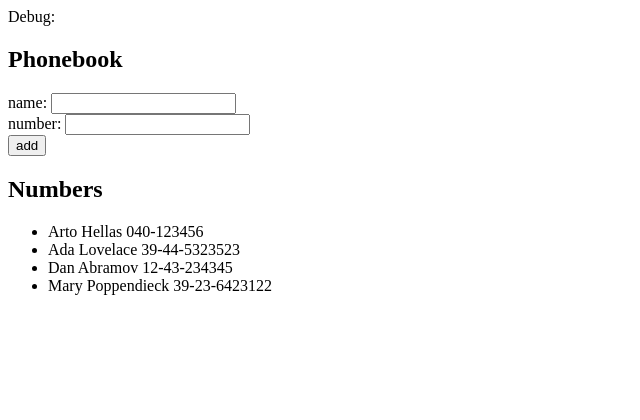
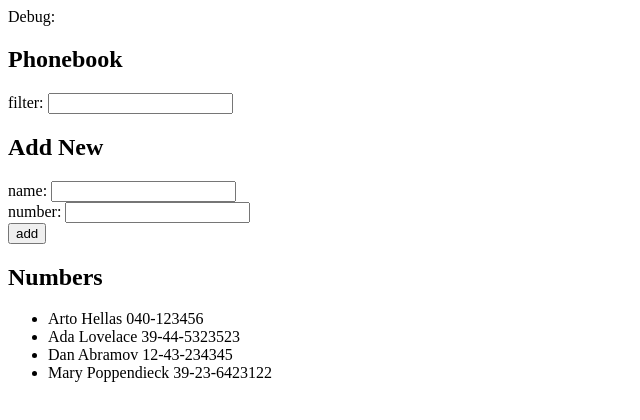
Before and after one commit to ViniciusPeixotoDanelluci/Submissions-FullstackOpen, a React (Vite) app in the folder part2/phonebook/: page / in a window 1280 px wide. Shown: the top 420 px of the page, without its empty margins (0-640 px from the left). Built offline with nearby package versions, Linux system fonts and the light colour scheme.

Commit message:
exercise 2.9
done

```diff
--- a/part2/phonebook/src/App.jsx
+++ b/part2/phonebook/src/App.jsx
@@ -10,6 +10,8 @@ const App = () => {
 console.log(persons[0].number)
   const [newPerson, setNewPerson] = useState('')
   const [newNumber, setNewNumber] = useState('')
+  const [showPerson, setShowPerson] = useState(true)
+  const [filterPerson, setFilterPerson] = useState('')
 
   const addPerson = (event) => {
     event.preventDefault()
@@ -35,11 +37,34 @@ console.log(persons[0].number)
   const handleNumberUpdate = (event) => {
     setNewNumber(event.target.value)
   }
+  const personsToShow = filterPerson
+    ? persons.filter(p => p.name.toLowerCase().includes(filterPerson.toLowerCase()))
+    : persons
+
+  const handlePersonSearch = (event) => {
+    //filterPerson = event.target.value // It has the asynchronous problem from the part1
+
+    const attFilterPerson = event.target.value
+
+    setFilterPerson(attFilterPerson)
+    console.log("filter Person:", filterPerson)
+
+    console.log("att filter Person:", attFilterPerson)
+    console.log(personsToShow)
+  }
+
   return (
     <div>
       <div>Debug: {newPerson} {newNumber}</div>
       <h2>Phonebook</h2>
       <form onSubmit={addPerson}>
+        <div>
+          filter: <input
+            value={filterPerson}
+            onChange={handlePersonSearch}
+          />
+        </div>
+        <h2>Add New</h2>
         <div>
           name: <input
             value={newPerson}
@@ -58,7 +83,7 @@ console.log(persons[0].number)
       </form>
       <h2>Numbers</h2>
       <ul>
-        {persons.map(person =>
+        {personsToShow.map(person =>
           <li key={person.id}>{person.name} {person.number}</li>
         )}
       </ul>
```
